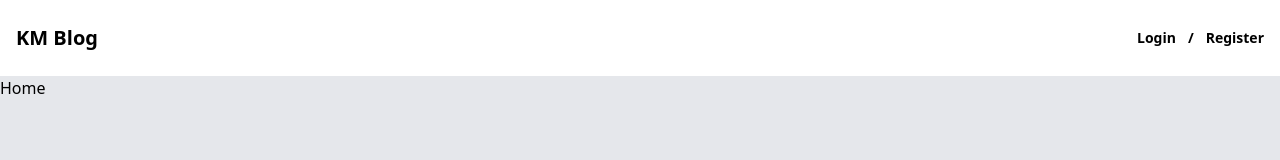
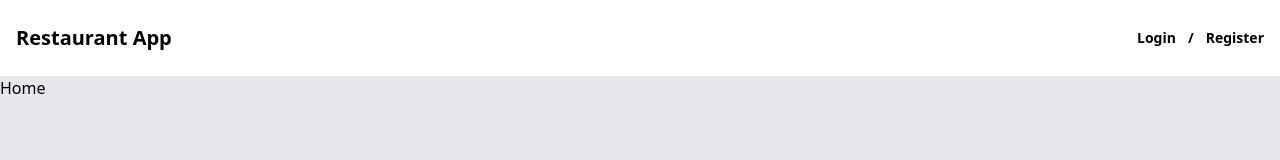
Before and after one commit to arkarhtethan/firebase-react-resaurant-app, a React (Create React App) app: page / in a window 1280 px wide. Shown: the top 160 px of the page. Built offline with nearby package versions, Linux system fonts and the light colour scheme.

Commit message:
app name changed

```diff
--- a/src/components/NavBar.tsx
+++ b/src/components/NavBar.tsx
@@ -57,7 +57,7 @@ const NavBar = () => {
                     <div className="">
                         <ul className="flex space-x-6 cursor-pointer">
                             <li className="py-2">
-                                <Link to="/" className={"text-xl font-bold"}>KM Blog</Link>
+                                <Link to="/" className={"text-xl font-bold"}>Restaurant App</Link>
                             </li>
                         </ul>
                     </div>
```
